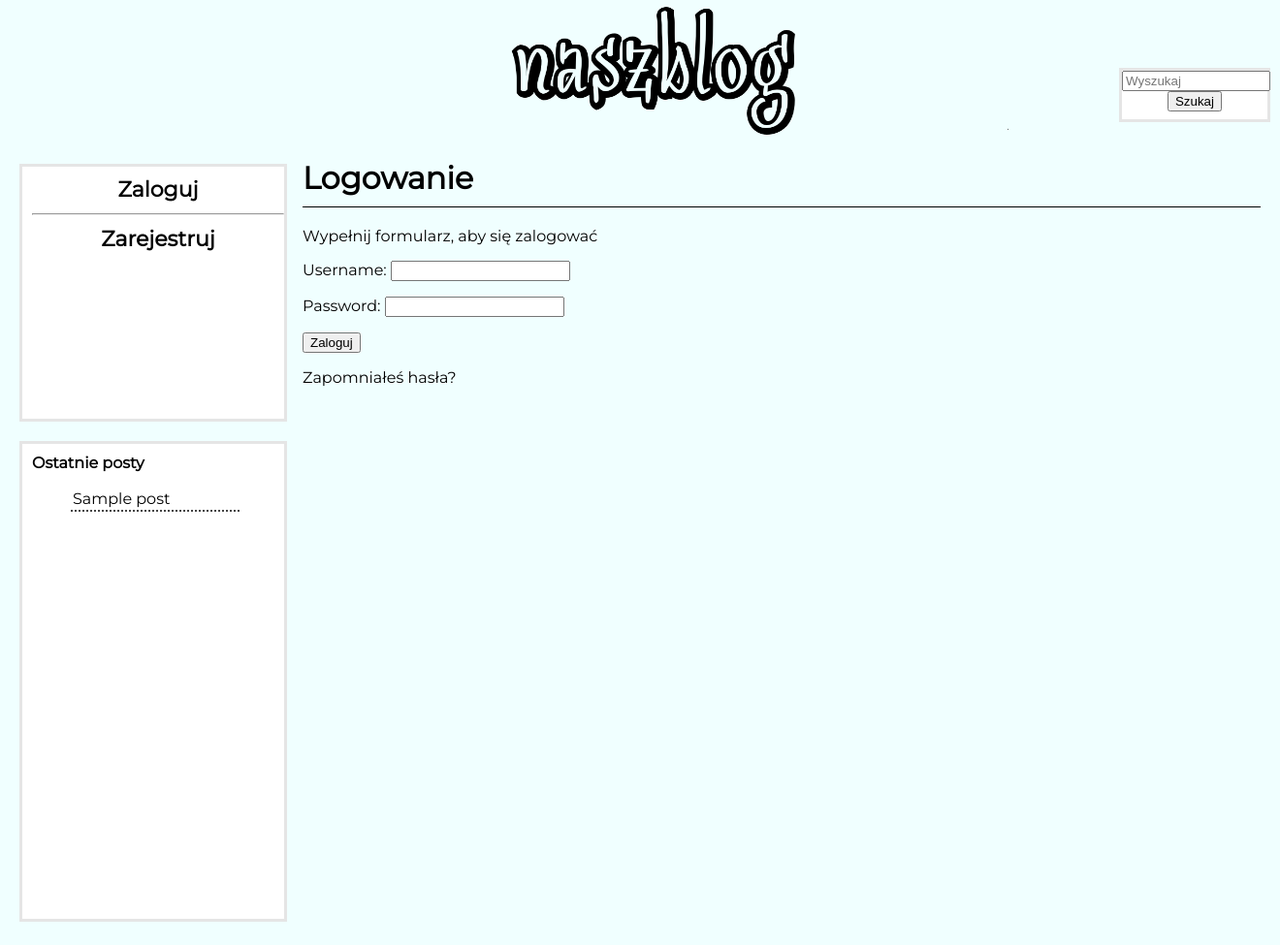
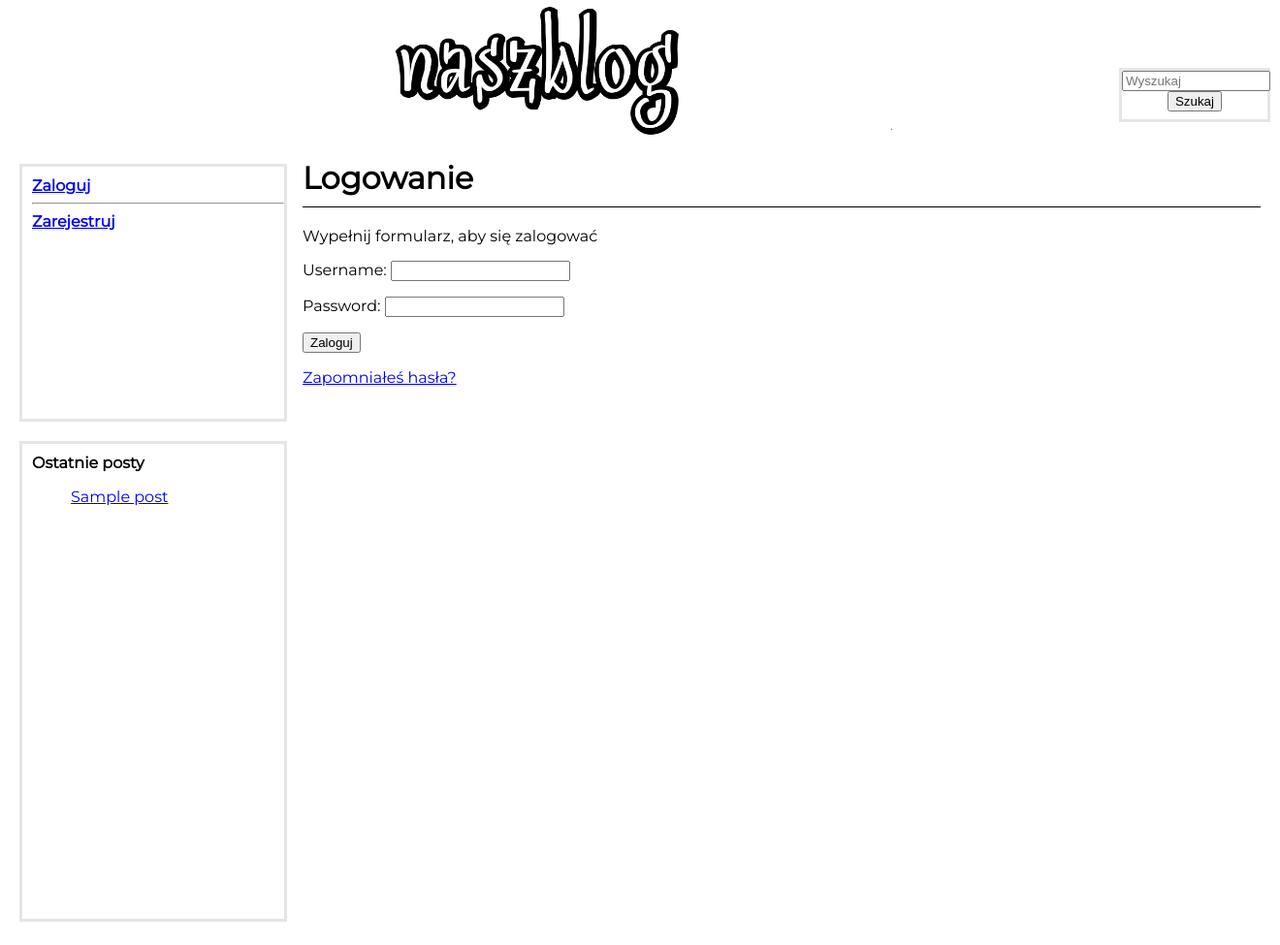
Before and after one commit to arn3th/naszblog, a Django app: page /account/login in a window 1320 px wide. Shown: the whole page at 97% size. Run offline with Django 3.2, Linux system fonts and the light colour scheme; tables that the repository leaves empty hold one stand-in row (values such as "Sample post"); some libraries are stand-ins or nearby versions.

Commit message:
Poprawa pliku css

```diff
--- a/blogs/static/style.css
+++ b/blogs/static/style.css
@@ -1,8 +1,7 @@
 body
 {
 	/* background-color: #202534; */
-
-	background-color: #F0FFFF;
+	background-color: #f7f7f3;
 	color: #000000;
 	font-family: 'Montserrat', sans-serif;
 	font-size: 16px;
@@ -17,19 +16,20 @@ html, body {
 	margin-right:auto;
 	width: 1320px;
 	min-height:  975px;
-	background-color: #F0FFFF;
+	background-color: #ffffff;
 	overflow:hidden;
 }
 
+
+
 .logo
 {
-	text-align: center;
 	width: 450px;
 	font-size: 48px;
-	margin-left: 320px;
+	margin-left: 200px;
 }
 
-a > .logo > img
+.logo > img
 {
 	width: 720px;
 	height: 144px;
@@ -38,9 +38,9 @@ a > .logo > img
 }
 .content
 {
+	background-color: #ffffff;
+	width: 1280px;
 
-	background-color: #F0FFFF;
-	width: 1280px;
 	margin-left: auto;
 	margin-right: auto;
 	padding: 1px;
@@ -51,20 +51,19 @@ a > .logo > img
 
 .rightNav
 {
-
-	background-color: #F0FFFF;
+	background-color: #ffffff;
     width: 988px;
     float: right;
 	min-height: 750px;
 	height: auto;
 	padding: 10px 0 0 10px;
 	min-height: 500px;
+
+
+
 }
-
 .topPanel
 {
-	text-align: center;
-	font-size: 22px;
 	background-color: #ffffff;
     width: 260px;
     height: 250px;
@@ -87,9 +86,9 @@ a > .logo > img
 	border-style: solid;
 	border-color: e5e5e5;
 }
+
 .search
 {
-
 	background-color: #bde5b9;
 	background-color: #ffffff;
 	height: 50px;
@@ -102,14 +101,6 @@ a > .logo > img
 	margin-right: 10px;
 }
 
-.option
-{
-	padding: 2px;
-	border-bottom: 2px dotted #444444;
-	width: 170px;
-	margin: 0 10px 10px 0;
-}
-
 
 h1 {
     border-bottom:1px solid;
@@ -118,7 +109,7 @@ h1 {
 }
 
 h2 {
-    margin:30px 0 10px;
+    margin:30px 0 20px;
 }
 
 h3{
@@ -127,7 +118,7 @@ font-size: 12px
 
 .post
 {
-	width: 100%;
+	width: 986px;
 	border-color: #e5e5e5;
 	border-style: solid;
 	margin: 0 0 10px 0;
@@ -137,33 +128,6 @@ font-size: 12px
 	 border-bottom: 1px solid;
 	 padding:0 0 3px 0;
 	 font-size: 24px;
+	 width: 800px;
+
  }
- buttonx
- {
-	 margin: 5px 5px 5px 5px;
-	 background-color: e4e43e;
-	 border-tyle: none;
-	 float: right;
- }
-
-.hr {
-    display: block;
-    height: 1px;
-    border: 0;
-    border-top: 1px solid #000000;
-	width: 100%;
-	margin-right: 10px;
-}
-
-
-a{
-	color: black;
-	text-decoration: none;
-}
-
-a:hover{
-	background-color: gray;
-}
-.m{
-	margin-top: 10 px;
-	margin-bottom: 10px;
--- a/naszblog/settings.py
+++ b/naszblog/settings.py
@@ -23,7 +23,7 @@ BASE_DIR = os.path.dirname(os.path.dirname(os.path.abspath(__file__)))
 SECRET_KEY = '4#_-2g2odf^)6nx5tq4(^3!n=6x!gugrd$+4f1qvl0%%5jv^+#'
 
 # SECURITY WARNING: don't run with debug turned on in production!
-DEBUG = True
+DEBUG = False
 
 ALLOWED_HOSTS = ['127.0.0.1', 'localhost', 'testserver']
 
```
Also changed, not shown: 1 other file.
